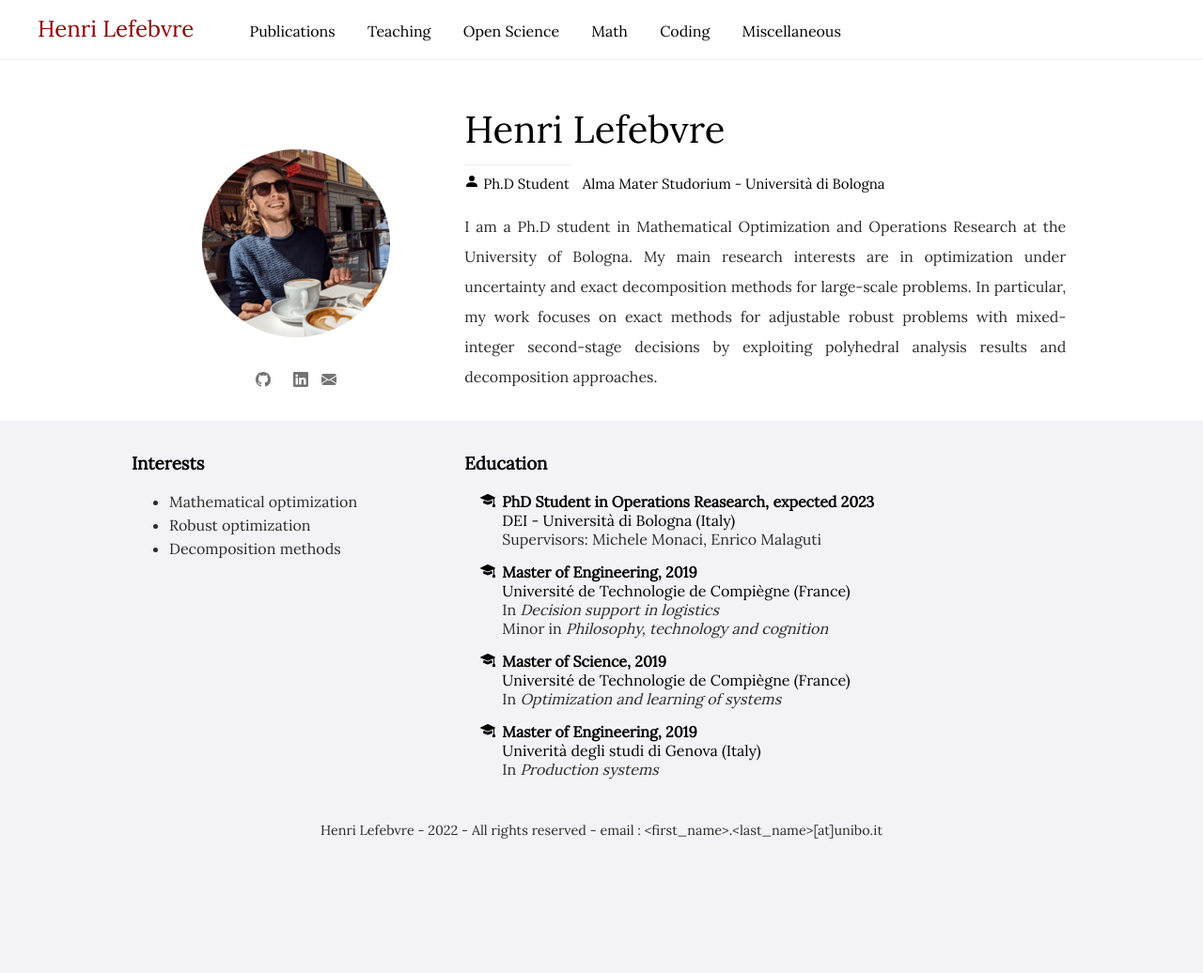
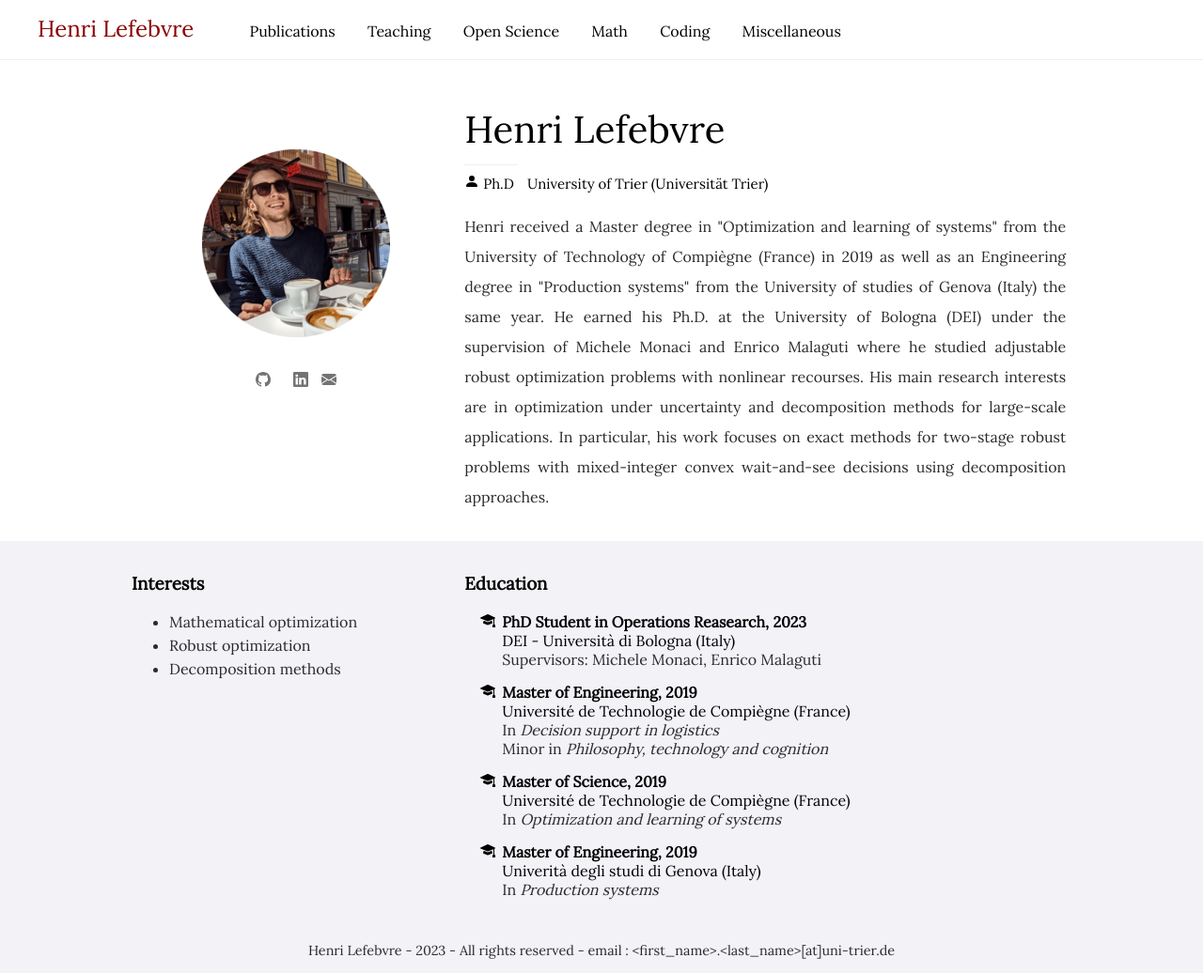
Before and after one commit to hlefebvr/hlefebvr.github.io, a Jekyll site: the page built from index.html, in a window 1280 px wide. Shown: the whole page at 94% size. Built offline with Jekyll 4.4.1, drawn with Linux system fonts in a browser that asks for light colours; nearby versions of some CDN libraries; a style sheet for code colours, icons or effects is not loaded; before the commit the page ends 908 px from its top, so only the background shows below that.

Commit message:
update affilation

```diff
--- a/_includes/footer.html
+++ b/_includes/footer.html
@@ -1,5 +1,5 @@
 <div id="footer">
     <div class="content">
-        Henri Lefebvre - 2022 - All rights reserved - email : &lt;first_name&gt;.&lt;last_name&gt;[at]unibo.it
+        Henri Lefebvre - 2023 - All rights reserved - email : &lt;first_name&gt;.&lt;last_name&gt;[at]uni-trier.de
     </div>
 </div>
--- a/index.html
+++ b/index.html
@@ -41,15 +41,15 @@ title: "Home"
                         <svg xmlns="http://www.w3.org/2000/svg" width="16" height="16" fill="currentColor" class="bi bi-person-fill" viewBox="0 0 16 16">
                             <path d="M3 14s-1 0-1-1 1-4 6-4 6 3 6 4-1 1-1 1H3zm5-6a3 3 0 1 0 0-6 3 3 0 0 0 0 6z"/>
                         </svg>
-                        Ph.D Student
+                        Ph.D
                     </span>
                     <span>
-                        <a href="http://dei.unibo.it">Alma Mater Studorium - Università di Bologna</a>
+                        <a href="https://martinschmidt.squarespace.com/team">University of Trier (Universität Trier)</a>
                     </span>
                 </h3>
 
                 <p>
-                    I am a Ph.D student in Mathematical Optimization and Operations Research at the University of Bologna. My main research interests are in optimization under uncertainty and exact decomposition methods for large-scale problems. In particular, my work focuses on exact methods for adjustable robust problems with mixed-integer second-stage decisions by exploiting polyhedral analysis results and decomposition approaches.
+                    Henri received a Master degree in "Optimization and learning of systems" from the University of Technology of Compiègne (France) in 2019 as well as an Engineering degree in "Production systems" from the University of studies of Genova (Italy) the same year. He earned his Ph.D. at the University of Bologna (DEI) under the supervision of Michele Monaci and Enrico Malaguti where he studied adjustable robust optimization problems with nonlinear recourses. His main research interests are in optimization under uncertainty and decomposition methods for large-scale applications. In particular, his work focuses on exact methods for two-stage robust problems with mixed-integer convex wait-and-see decisions using decomposition approaches.
                 </p>
 
             </div>
@@ -75,7 +75,7 @@ title: "Home"
             <p>
                 <ul class="education">
                     <li>
-                        <b>PhD Student in Operations Reasearch, expected 2023</b>
+                        <b>PhD Student in Operations Reasearch, 2023</b>
                         <a href="#">DEI - Università di Bologna (Italy)</a>
                         Supervisors: Michele Monaci, Enrico Malaguti
                     </li>
```
